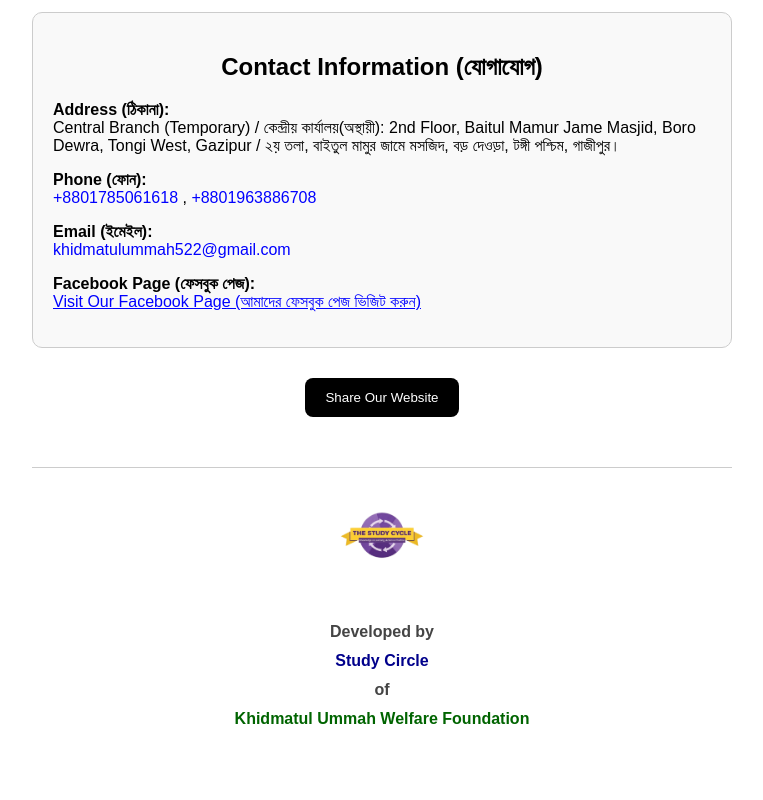
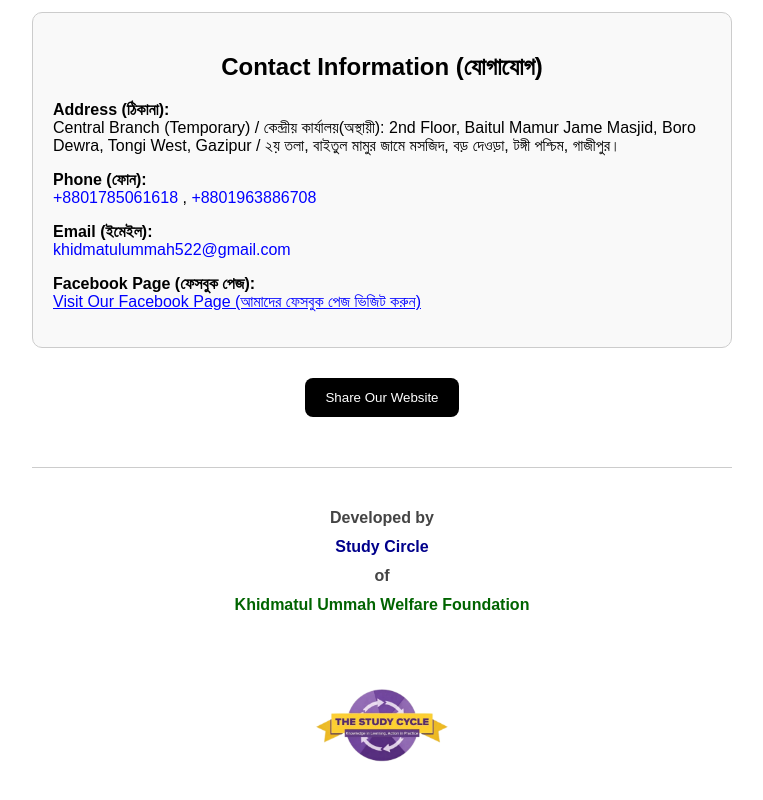
Before and after one commit to Milu-BD/crowdfunding-site, a Next.js app: page / in a window 1280 px wide. Shown: the part 2852-3652 px from the top of the page, without its empty margins (258-1021 px from the left). Before the commit the page ends 3629 px from the top, so only its background shows below. Built offline with nearby package versions, Linux system fonts and the light colour scheme; no server answers; the database is empty.

Commit message:
Update page.js

```diff
--- a/app/page.js
+++ b/app/page.js
@@ -720,18 +720,6 @@
   }}
 >
 
-  <img
-    src="/logo1.png"
-    alt="Study Circle Logo"
-    style={{
-      width: "100px",
-      height: "100px",
-      objectFit: "contain",
-      marginBottom: "10px",
-      opacity: 0.9,
-    }}
-  />
-
   <p
     style={{
       fontWeight: "bold",
@@ -757,6 +745,18 @@
     </span>
   </p>
 
+  <img
+    src="/logo1.png"
+    alt="Study Circle Logo"
+    style={{
+      width: "160px",
+      height: "160px",
+      objectFit: "contain",
+      marginTop: "15px",
+      opacity: 0.9,
+    }}
+  />
+
 </div>
 </div>
   );
```
